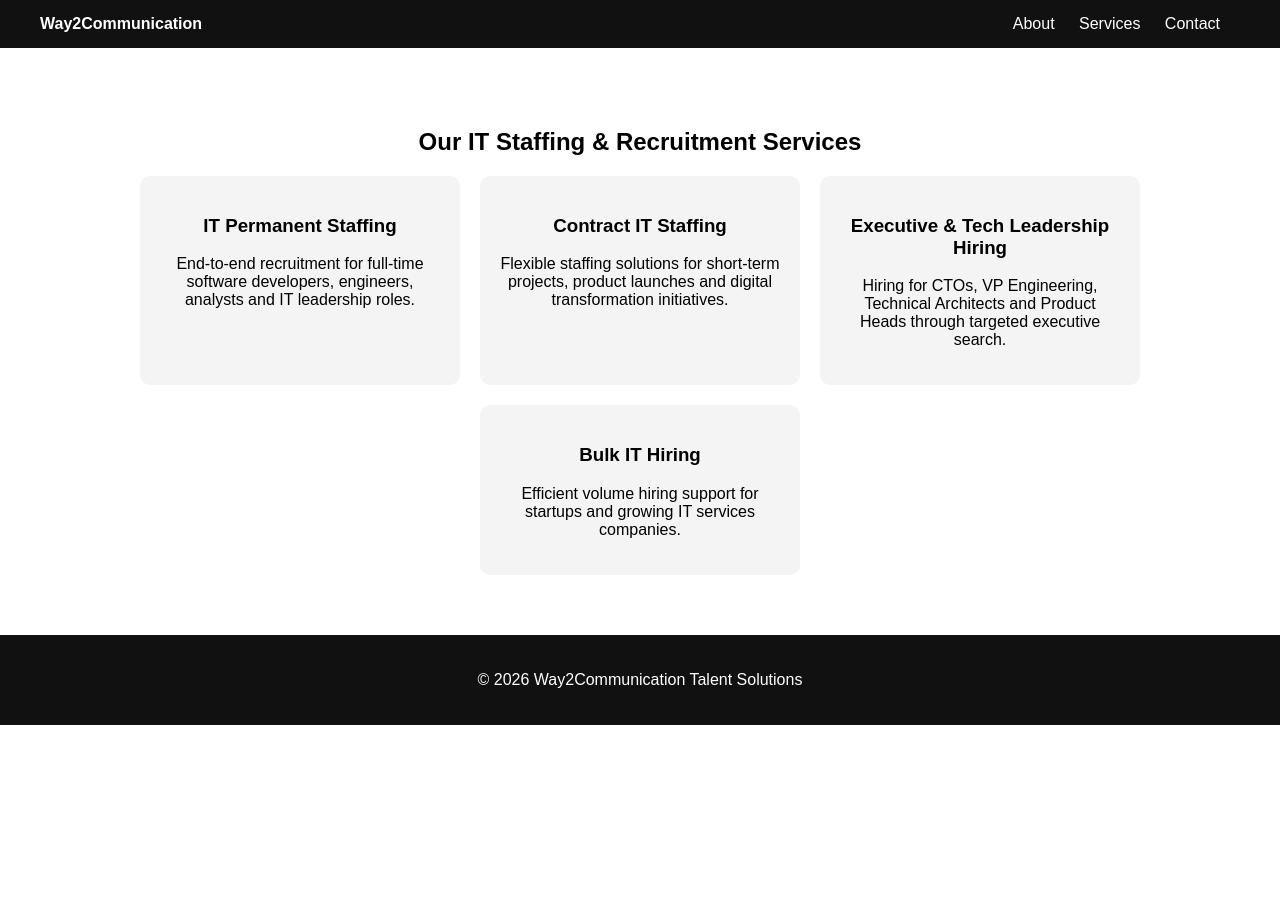
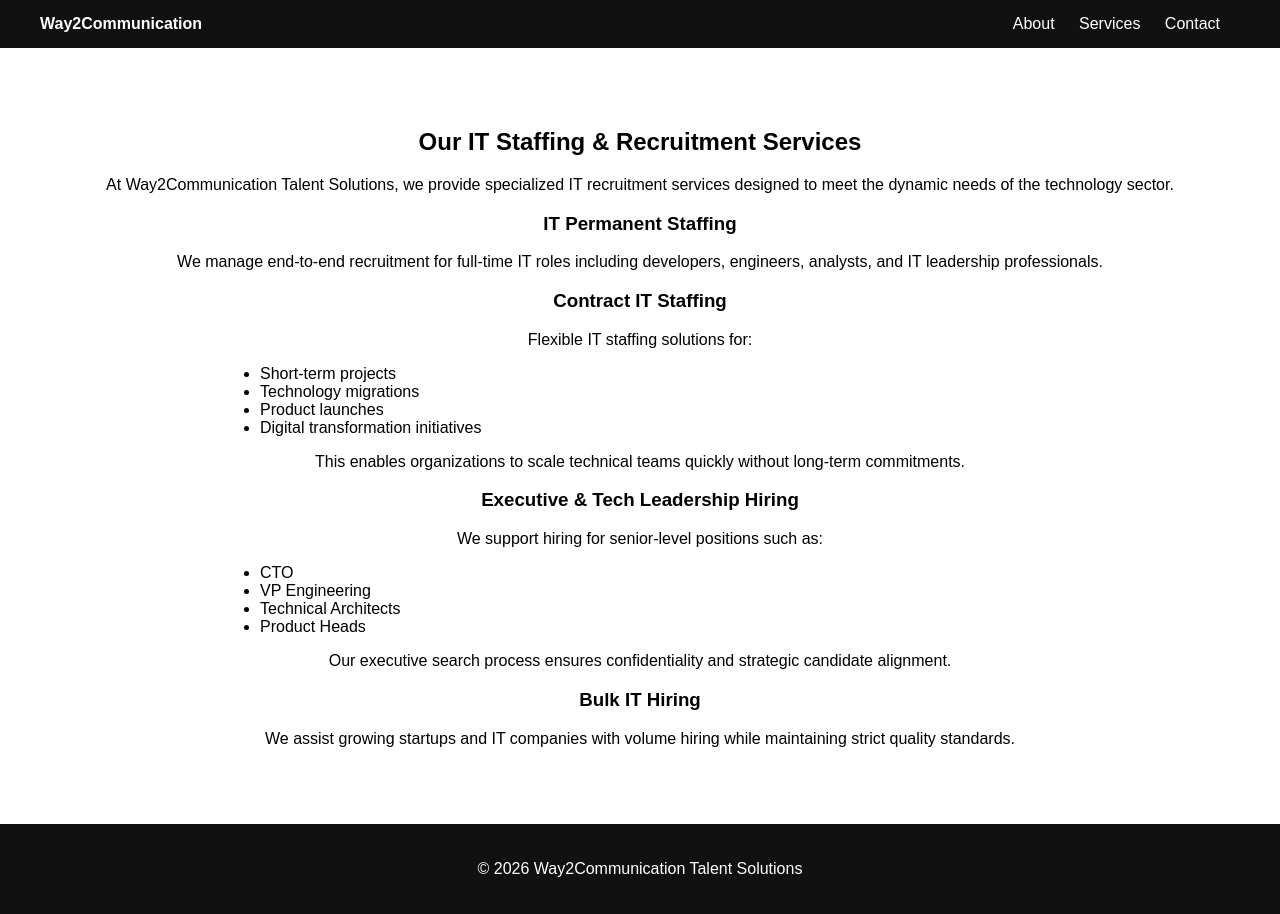
Before and after one commit to coingyaan/way2communication, a plain HTML site: page services.html in a window 1280 px wide. Before the commit the page ends 800 px from the top, so only its background shows below. Drawn offline with Linux system fonts and the light colour scheme.

Commit message:
Update services.html

```diff
--- a/services.html
+++ b/services.html
@@ -20,27 +20,45 @@
 <div class="section">
     <h2>Our IT Staffing & Recruitment Services</h2>
 
-    <div class="services">
-        <div class="card">
-            <h3>IT Permanent Staffing</h3>
-            <p>End-to-end recruitment for full-time software developers, engineers, analysts and IT leadership roles.</p>
-        </div>
+    <p>
+    At Way2Communication Talent Solutions, we provide specialized IT recruitment services designed to meet the dynamic needs of the technology sector.
+    </p>
 
-        <div class="card">
-            <h3>Contract IT Staffing</h3>
-            <p>Flexible staffing solutions for short-term projects, product launches and digital transformation initiatives.</p>
-        </div>
+    <h3>IT Permanent Staffing</h3>
+    <p>
+    We manage end-to-end recruitment for full-time IT roles including developers, engineers, analysts, and IT leadership professionals.
+    </p>
 
-        <div class="card">
-            <h3>Executive & Tech Leadership Hiring</h3>
-            <p>Hiring for CTOs, VP Engineering, Technical Architects and Product Heads through targeted executive search.</p>
-        </div>
+    <h3>Contract IT Staffing</h3>
+    <p>Flexible IT staffing solutions for:</p>
+    <ul style="max-width:800px;margin:0 auto;text-align:left;">
+        <li>Short-term projects</li>
+        <li>Technology migrations</li>
+        <li>Product launches</li>
+        <li>Digital transformation initiatives</li>
+    </ul>
 
-        <div class="card">
-            <h3>Bulk IT Hiring</h3>
-            <p>Efficient volume hiring support for startups and growing IT services companies.</p>
-        </div>
-    </div>
+    <p>
+    This enables organizations to scale technical teams quickly without long-term commitments.
+    </p>
+
+    <h3>Executive & Tech Leadership Hiring</h3>
+    <p>We support hiring for senior-level positions such as:</p>
+    <ul style="max-width:800px;margin:0 auto;text-align:left;">
+        <li>CTO</li>
+        <li>VP Engineering</li>
+        <li>Technical Architects</li>
+        <li>Product Heads</li>
+    </ul>
+
+    <p>
+    Our executive search process ensures confidentiality and strategic candidate alignment.
+    </p>
+
+    <h3>Bulk IT Hiring</h3>
+    <p>
+    We assist growing startups and IT companies with volume hiring while maintaining strict quality standards.
+    </p>
 </div>
 
 
```
